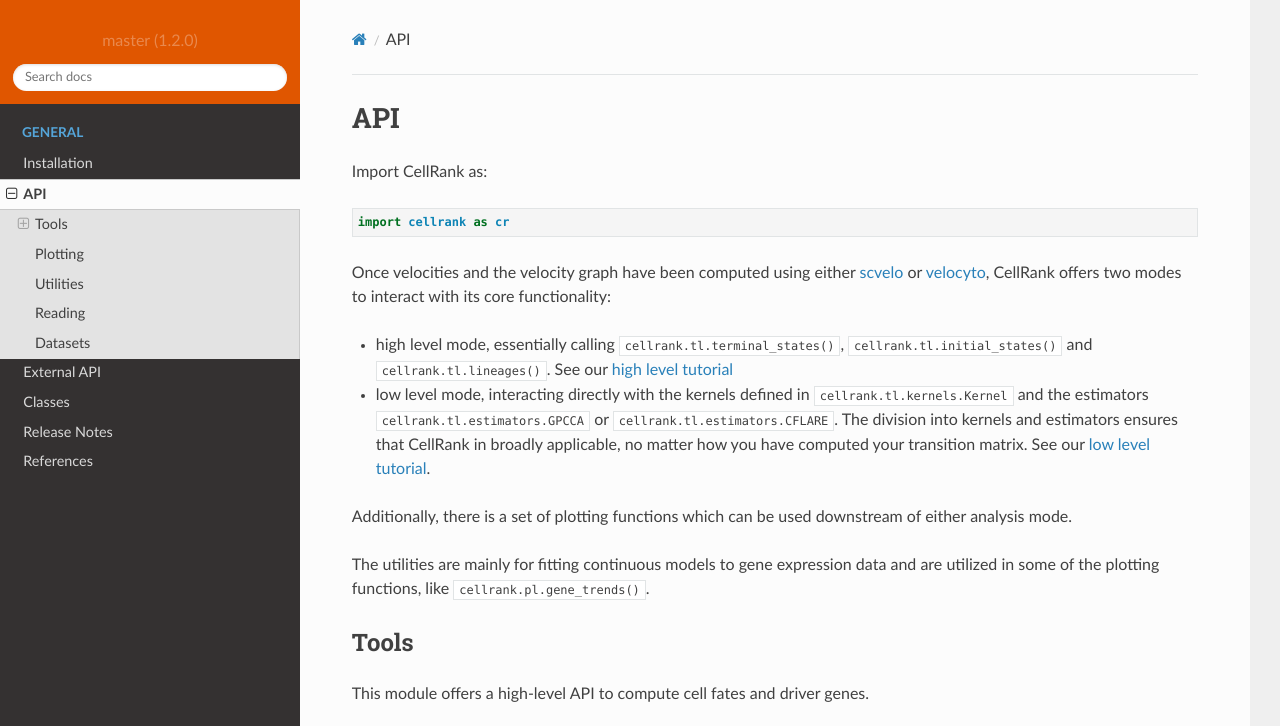
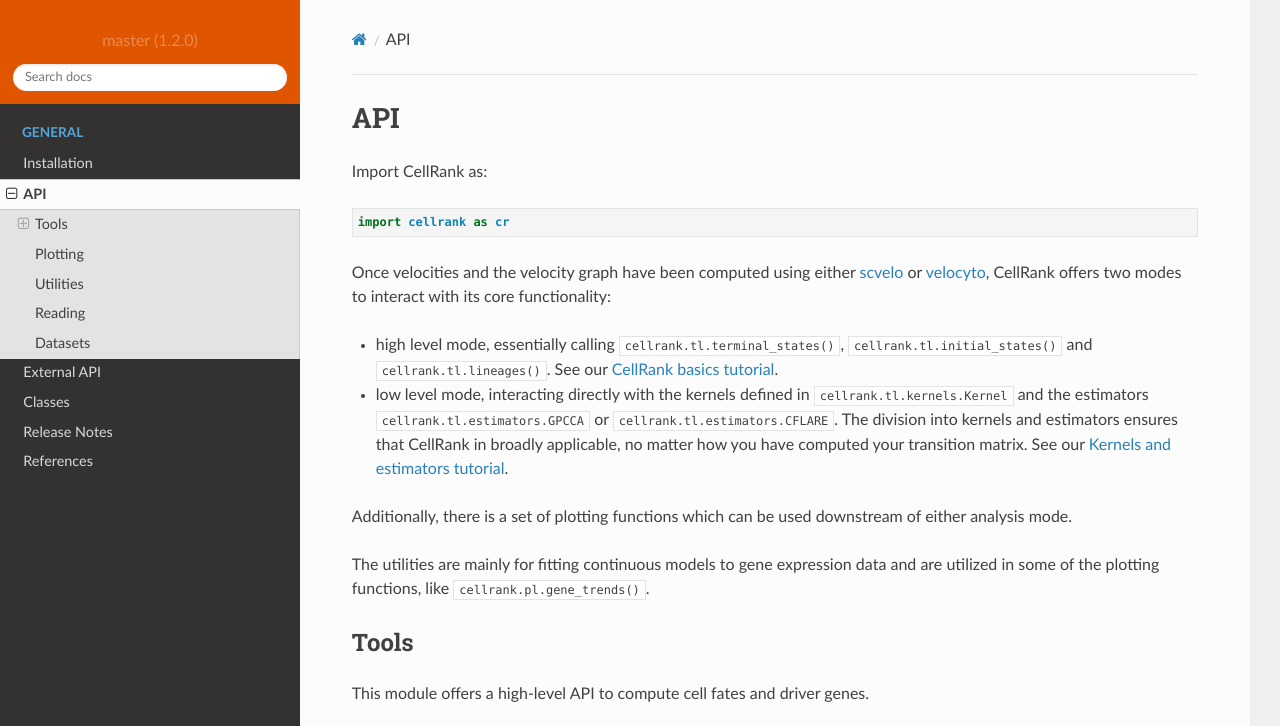
Before and after one commit to theislab/cellrank, a Sphinx documentation site: the page built from docs/source/api.rst, in a window 1280 px wide and 900 px high, cut to the strip 0-726 px from the top of the window. Built offline with Sphinx 7.4.7 and the Read the Docs theme 2.0.0, drawn with Linux system fonts in a browser that asks for light colours; pages that are not in the unit, such as notebooks, are missing from menus; the version number is read from the project's files by our own code.

Commit message:
Fix tutorial links in docs

```diff
--- a/docs/source/api.rst
+++ b/docs/source/api.rst
@@ -10,12 +10,12 @@
 
 - high level mode, essentially calling :func:`cellrank.tl.terminal_states`, :func:`cellrank.tl.initial_states` and
   :func:`cellrank.tl.lineages`.
-  See our `high level tutorial  <https://cellrank.readthedocs.io/en/latest/pancreas_basic.html>`_
+  See our `CellRank basics tutorial <https://cellrank.readthedocs.io/en/stable/cellrank_basics.html>`_.
 - low level mode, interacting directly with the kernels defined in :class:`cellrank.tl.kernels.Kernel` and the
   estimators :class:`cellrank.tl.estimators.GPCCA` or :class:`cellrank.tl.estimators.CFLARE`.
   The division into kernels and estimators ensures that CellRank in broadly applicable, no matter how you have
   computed your transition matrix.
-  See our `low level tutorial <https://cellrank.readthedocs.io/en/latest/pancreas_advanced.html>`_.
+  See our `Kernels and estimators tutorial <https://cellrank.readthedocs.io/en/stable/kernels_and_estimators.html>`_.
 
 Additionally, there is a set of plotting functions which can be used downstream of either analysis mode.
 
--- a/docs/source/index.rst
+++ b/docs/source/index.rst
@@ -112,7 +112,7 @@
 
 .. _preprint: https://www.biorxiv.org/content/10.1101/2020.10.19.345983v1
 .. _PageRank: https://en.wikipedia.org/wiki/PageRank#cite_note-1
-.. _tutorial: https://cellrank.readthedocs.io/en/stable/pancreas_basic.html
+.. _tutorial: https://cellrank.readthedocs.io/en/stable/cellrank_basics.html
 .. _scanpy: https://scanpy.readthedocs.io/en/stable/
 .. _Theislab: https://www.helmholtz-muenchen.de/icb/research/groups/theis-lab/overview/index.html
 .. _Peerlab: https://www.mskcc.org/research/ski/labs/dana-pe-er
```
